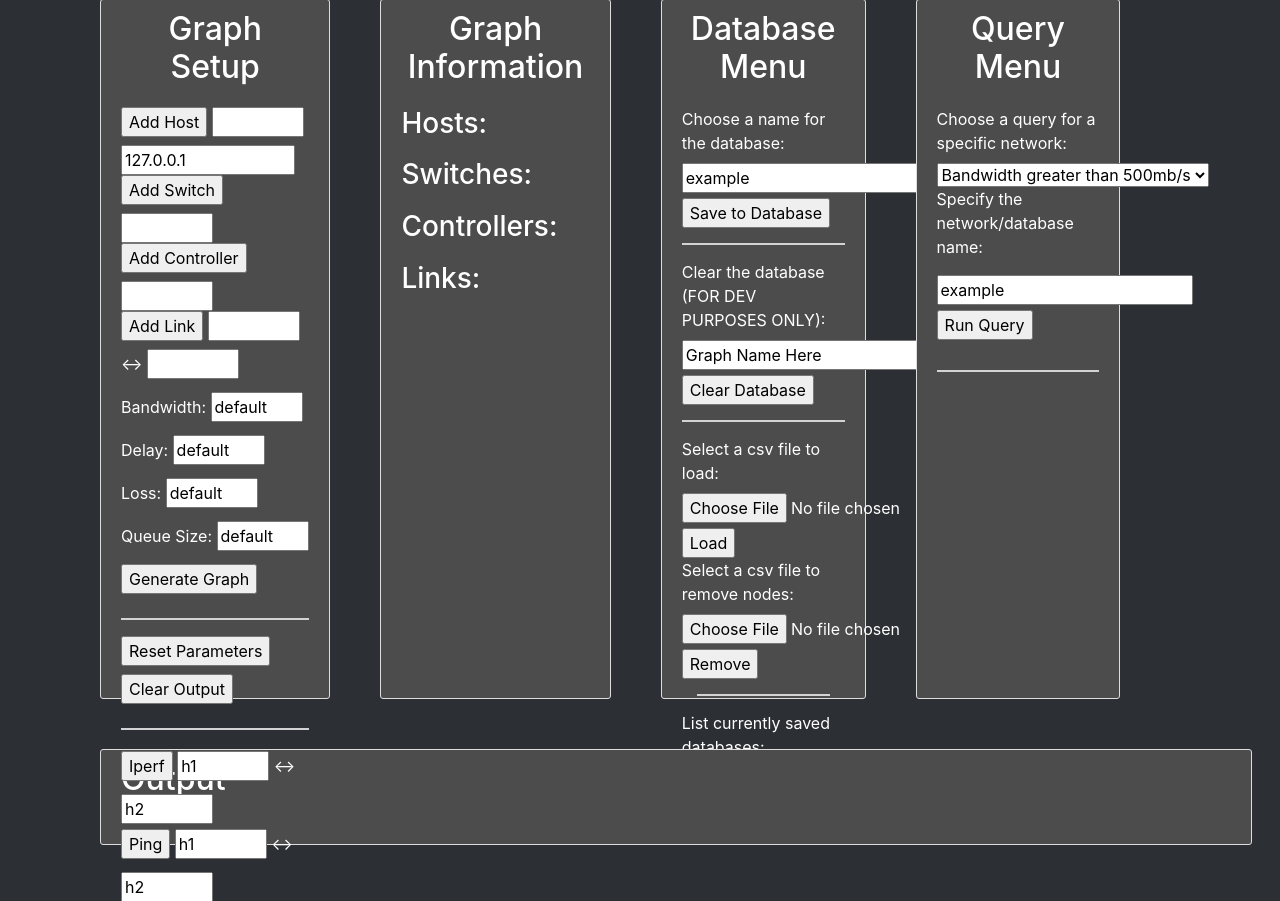
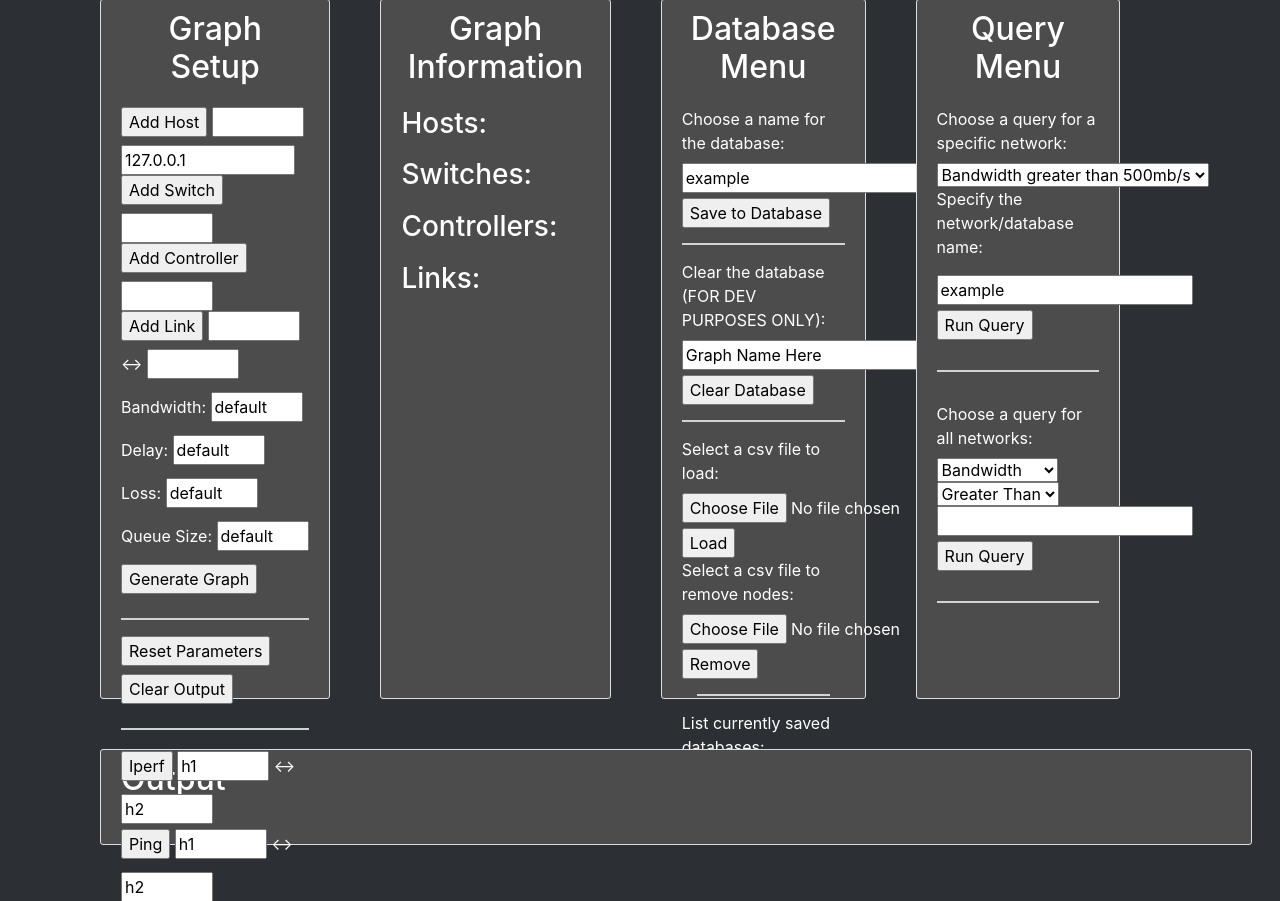
Before and after one commit to milobyte/MiniGNC-2, a Django app: page / in a window 1280 px wide. Shown: the part 91-992 px from the top of the page. Run offline with Django 3.2, Linux system fonts and the light colour scheme; some libraries are stand-ins or nearby versions.

Commit message:
Started Query on all functionality. Works with numeric parameters

```diff
--- a/mysite/gui/templates/db_testing.py
+++ b/mysite/gui/templates/db_testing.py
@@ -150,7 +150,7 @@ class App:
         :param spec: The conditional string used to run the query
         :return: The result from the function call
         """
-        print("db is " + db)
+        print("db is " + db + " spec is " + spec)
         with self.driver.session(database=db) as session:
             return session.write_transaction(self._run_single_query, spec)
 
--- a/mysite/gui/templates/gui/base.html
+++ b/mysite/gui/templates/gui/base.html
@@ -165,6 +165,24 @@
         <input type="text" value="example" id="network_name" name="network_name" />
         <input style="margin-top:5px" type="submit" value="Run Query" name="single_query_databtn">
     <hr style="height:2px; border-width:0; color:lightgray; background-color:lightgray; margin:30px 0px 30px">
+    	<label class="color">Choose a query for all networks:</label>
+        <select name="all_select_type" id="all_select_type">
+            <option value="bandwidth">Bandwidth</option>
+            <option value="loss">Loss Chance</option>
+            <option value="delay">Delay</option>
+            <option value="queue_size">Queue Size</option>
+        </select>
+	<select name="all_select_comparison" id="all_select_comparison">
+	    <option value=">">Greater Than</option>
+	    <option value="<">Less Than</option>
+	    <option value="=">Equal To</option>
+	    <option value='<>'>Not Equal TO</option>
+	</select>
+	<input type="number" id="all_text_number" name="all_text_number"/>
+
+        <input style="margin-top:5px" type="submit" value="Run Query" name="all_query_databtn">
+    <hr style="height:2px; border-width:0; color:lightgray; background-color:lightgray; margin:30px 0px 30px">
+
     </form>
 </div>
 
--- a/mysite/gui/templates/gui/buttons.py
+++ b/mysite/gui/templates/gui/buttons.py
@@ -483,5 +483,9 @@ def run_qu_query(condtional, network_name):
         return app.run_single_data_query(network_name, "toInteger(r.queue_size) < 10 OR r.queue_size = 'none'")
     app.close()
 
+def run_generic_query(network_name, condition):
+    app = init_database()
+    return app.run_single_data_query(network_name, condition)
+
 if __name__ == '__main__':
     main()
--- a/mysite/gui/views.py
+++ b/mysite/gui/views.py
@@ -145,6 +145,25 @@ def home(request):
             extra_text['ping'] += result + "\n"
         # extra_text['ping'] = result_str
 
+    # This is the logic for when the all_query_databtn button is clicked
+    elif request.GET.get('all_query_databtn'):
+        link_param_type = request.GET.get('all_select_type')
+        comparison_type = request.GET.get('all_select_comparison')
+        comparison_number = request.GET.get('all_text_number')
+
+        db_list = buttons.get_databases()
+        extra_text['ping'] = "Query Results Across All Databases Where " + link_param_type + comparison_type + comparison_number + "\n\n"
+
+        condition = "toInteger(r." + link_param_type + ") " + comparison_type + " " + comparison_number
+        print("Querying All Databases with: " + condition)
+
+        for db in db_list:
+            extra_text['ping'] += "-----Results From " + db + "-----\n"
+            results = buttons.run_generic_query(db, condition)
+            for result in results:
+                extra_text['ping'] += "\t" + result + "\n"
+
+    # This is the logic for when the list all button is clicked
     elif request.GET.get('list_all_databtn'):
         db_list = buttons.get_databases()
         extra_text['ping'] = "------------Databases--------------\n"
```
